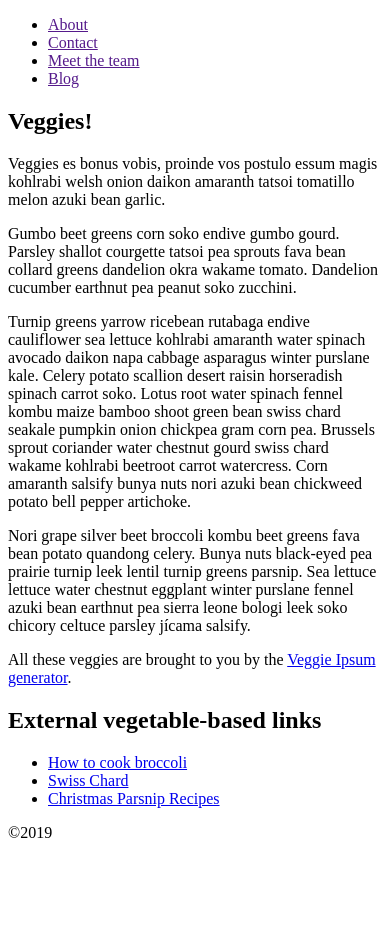
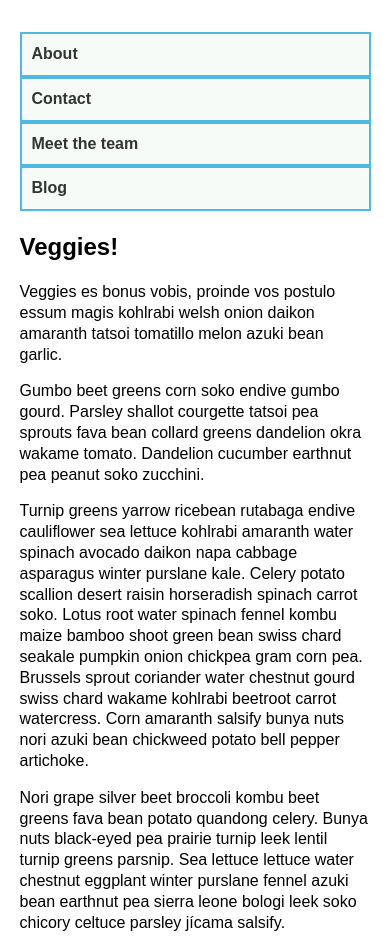
Before and after one commit to Gitthuma/mobile-first-layout, a plain HTML site: page index.html in a window 390 px wide. Shown: the top 936 px of the page. Before the commit the page ends 858 px from the top, so only its background shows below. Drawn offline with Linux system fonts and the light colour scheme.

Commit message:
Added style.css with mobile-first layout starter code and linked it to index.html

```diff
--- /dev/null
+++ b/css/style.css
@@ -0,0 +1,50 @@
+* {
+  box-sizing: border-box;
+}
+
+body {
+  width: 90%;
+  margin: 2em auto;
+  font: 1em/1.3 Arial, Helvetica, sans-serif;
+}
+
+a:link,
+a:visited {
+  color: #333;
+}
+
+nav ul,
+aside ul {
+  list-style: none;
+  padding: 0;
+}
+
+nav a:link,
+nav a:visited {
+  background-color: rgba(207, 232, 220, 0.2);
+  border: 2px solid rgb(79, 185, 227);
+  text-decoration: none;
+  display: block;
+  padding: 10px;
+  color: #333;
+  font-weight: bold;
+}
+
+nav a:hover {
+  background-color: rgba(207, 232, 220, 0.7);
+}
+
+.related {
+  background-color: rgba(79, 185, 227, 0.3);
+  border: 1px solid rgb(79, 185, 227);
+  padding: 10px;
+}
+
+.sidebar {
+  background-color: rgba(207, 232, 220, 0.5);
+  padding: 10px;
+}
+
+article {
+  margin-bottom: 1em;
+}
--- a/index.html
+++ b/index.html
@@ -5,6 +5,7 @@
     <meta http-equiv="X-UA-Compatible" content="IE=edge">
     <meta name="viewport" content="width=device-width, initial-scale=1.0">
     <title>Mobile First Layout</title>
+    <link rel="stylesheet" href="css/style.css">
 </head>
 <body>
     <div class="wrapper">
```
